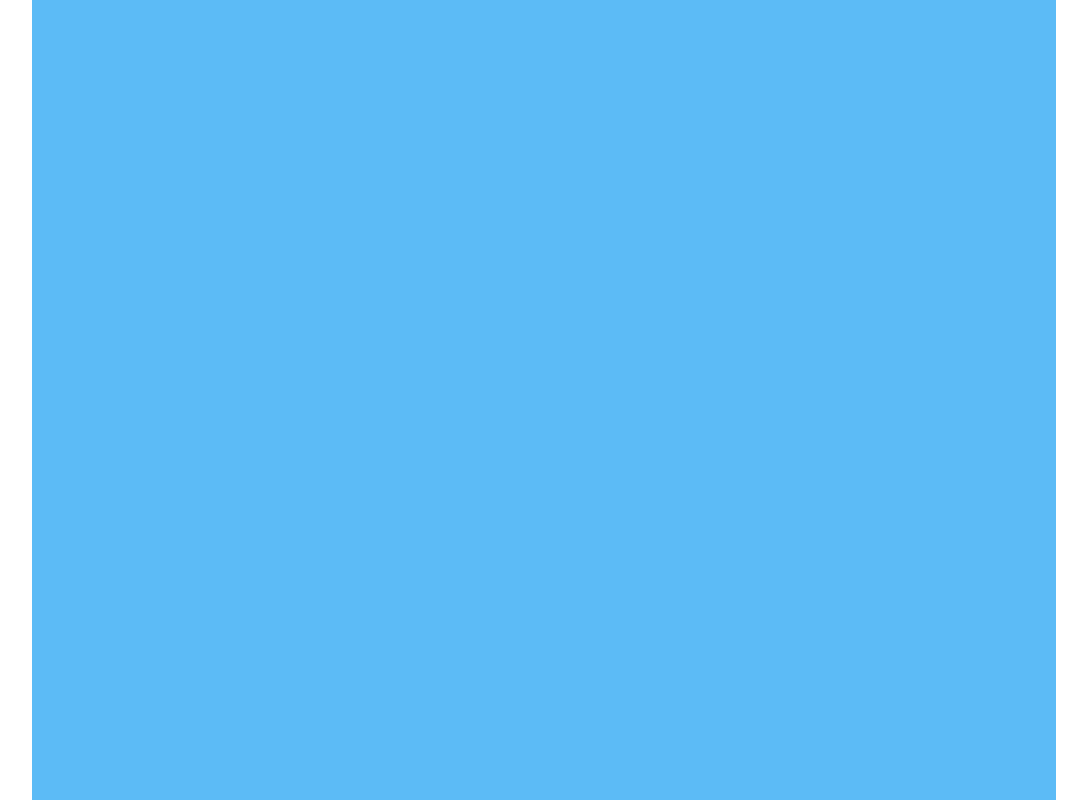
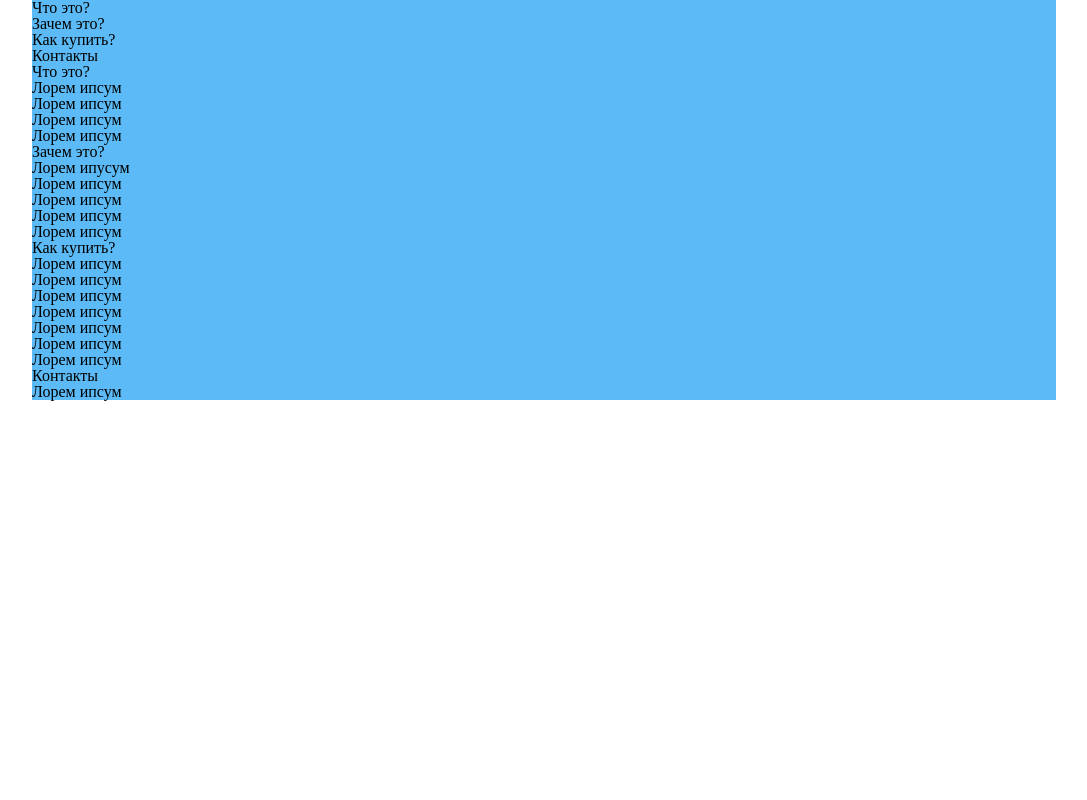
Before and after one commit to belchatnik/catbrush, a plain HTML site: page index.htm in a window 1280 px wide. Shown: the top 800 px of the page, without its empty margins (96-1183 px from the left). Drawn offline with Linux system fonts and the light colour scheme.

Commit message:
Basic site structure

```diff
--- a/css/style.css
+++ b/css/style.css
@@ -36,15 +36,15 @@ body {
 	font-size: 100%;
 }
 header {
-	height: 100%;
+	height: auto;
 	width: 100%;
 }
 .main {
-	height: 100%;
+	height: auto;
 	width: 100%;
 }
 .center {
-	height: 100%;
+	height: auto;
 	width: 80%;
 	margin: 0 auto;
 	background: #5cbbf6;
--- a/index.htm
+++ b/index.htm
@@ -26,10 +26,10 @@
 		<div class="center">
 			<nav>
 				<ul>
-					<li></li>
-					<li></li>
-					<li></li>
-					<li></li>
+					<li>Что это?</li>
+					<li>Зачем это?</li>
+					<li>Как купить?</li>
+					<li>Контакты</li>
 				</ul>
 			</nav>
 			<div id="nameblock">
@@ -41,10 +41,33 @@
 	<div class="main" id="mainbrushblock">
 		<div class="center">
 			<div id="whatbrush">
+				<h2>Что это?</h2>
+				<p>Лорем ипсум</p>
+				<p>Лорем ипсум</p>
+				<p>Лорем ипсум</p>
+				<p>Лорем ипсум</p>
 			</div>
 			<div id="whybrush">
+				<h2>Зачем это?</h2>
+				<p>Лорем ипусум</p>
+				<p>Лорем ипсум</p>
+				<p>Лорем ипсум</p>
+				<p>Лорем ипсум</p>
+				<p>Лорем ипсум</p>
 			</div>
 			<div id="howbrush">
+				<h2>Как купить?</h2>
+				<p>Лорем ипсум</p>
+				<p>Лорем ипсум</p>
+				<p>Лорем ипсум</p>
+				<p>Лорем ипсум</p>
+				<p>Лорем ипсум</p>
+				<p>Лорем ипсум</p>
+				<p>Лорем ипсум</p>
+			</div>
+			<div id="contbrush">
+				<h2>Контакты</h2>
+				<p>Лорем ипсум</p>
 			</div>
 		</div>
 
```
